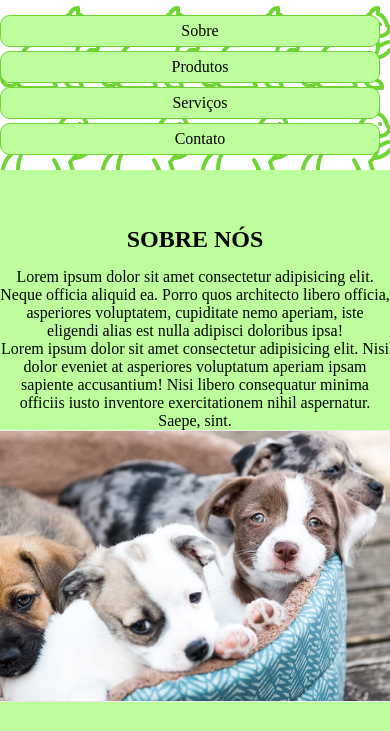
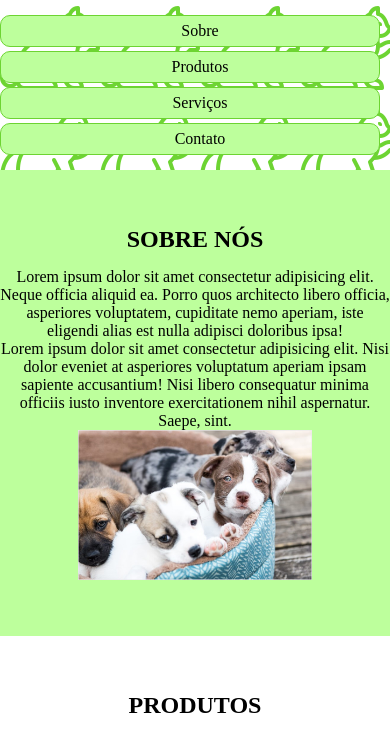
Before and after one commit to Allaaxx/GIT-ETECv2-main, a plain HTML site: page index.html in a window 390 px wide. Shown: the part 104-835 px from the top of the page. Drawn offline with Linux system fonts and the light colour scheme.

```diff
--- a/css/PetShopstyle.css
+++ b/css/PetShopstyle.css
@@ -232,4 +232,9 @@ footer h3{
 
     }
 
+    #sobre .col img{
+        width: 60%;
+        height: 100%;
+    }
+
 }
```
